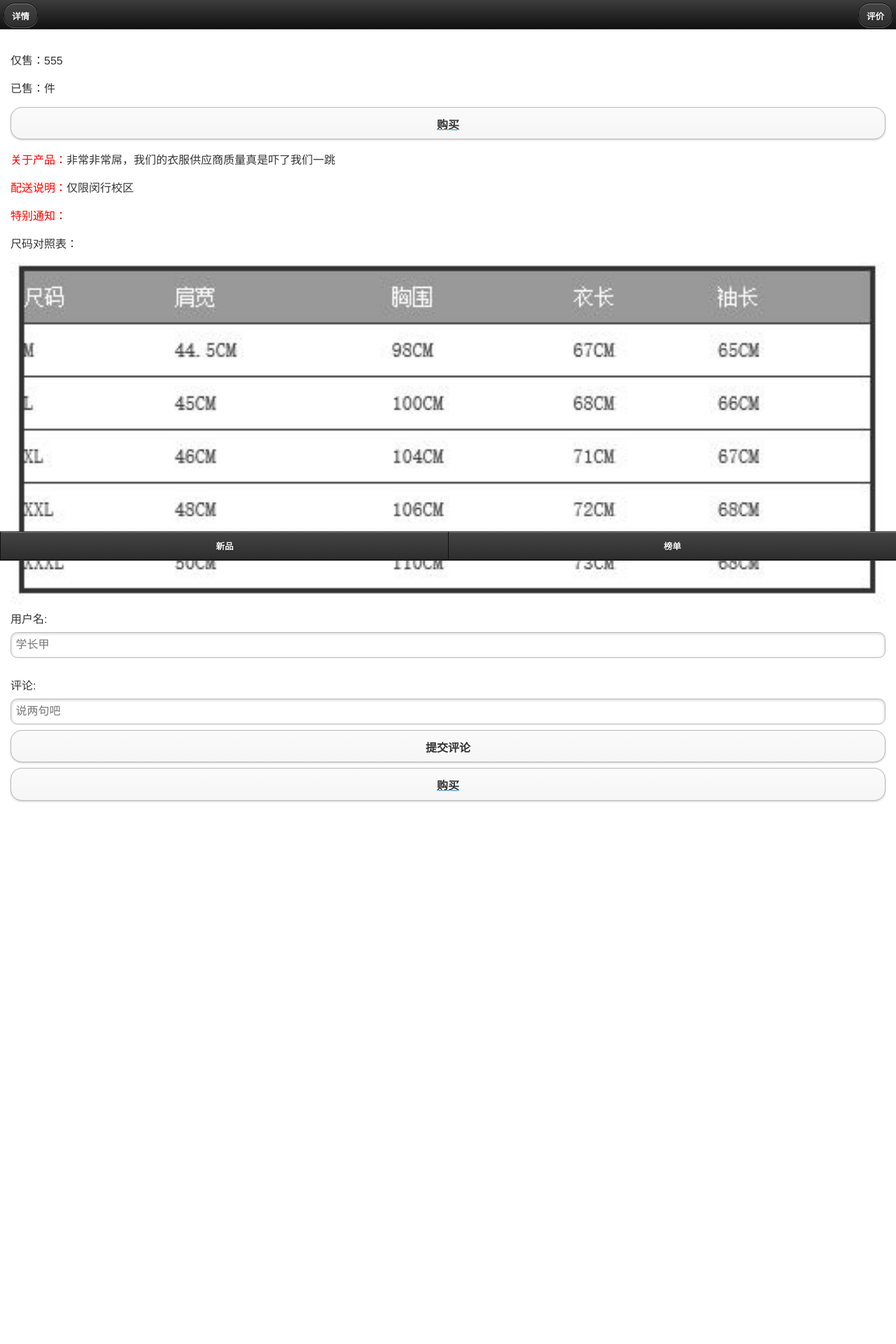
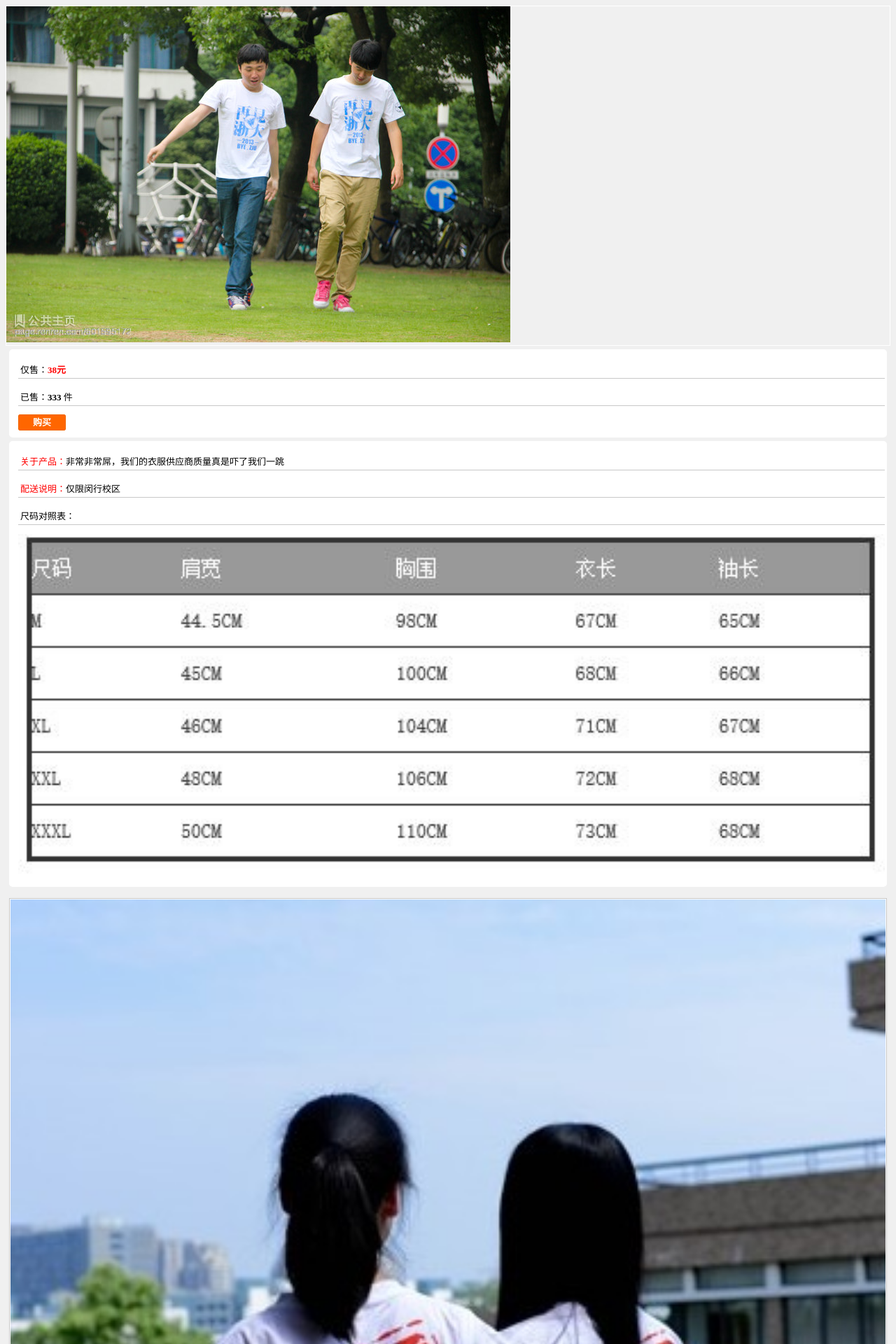
Before and after one commit to victorisildur/xuezhang, a PHP site: page /detail.html in a window 1280 px wide. Shown: the top 1920 px of the page at 70% size. Before the commit the page ends 1146 px from the top, so only its background shows below. Run offline with PHP 8.4, Linux system fonts and the light colour scheme; some libraries are stand-ins or nearby versions.

Commit message:
改版0.18
detail原型

```diff
--- a/SourceCode/完整网站架构/detail.html
+++ b/SourceCode/完整网站架构/detail.html
@@ -3,87 +3,82 @@
 
 <head>
   <meta name="viewport" content="width=device-width,  initial-scale=1">
-  <link rel="stylesheet" href="static/css/jquery.mobile-1.3.2.css">
-  <link rel="stylesheet" href="static/css/gallery.css">
-  <script src="http://libs.baidu.com/jquery/2.0.0/jquery.min.js"></script>
-  <script src="static/js/jquery.mobile-1.3.2.min.js"></script>
+  <link rel="stylesheet" href="static/css/main_mobile.css">
+  <script src="http://ajax.googleapis.com/ajax/libs/jquery/2.0.3/jquery.min.js"></script>
+  <script src="http://code.jquery.com/mobile/1.4.0/jquery.mobile-1.4.0.min.js"></script>
+  <script>window.jQuery || document.write('<script src="static/js/jquery.mobile-1.4.0.min.js"><\/script>')</script>
   <script src="static/js/knockout-3.0.0.js"></script>
-  <script src="http://files.cnblogs.com/dachie/jquery.timers-1.2.js" type="text/javascript"></script>
 </head>
 
 <body>
-	<div data-role="page" id="page_detail" data-theme="d" >
-		<div data-role="header" data-position="fixed">
-			<a data-role="button" onclick="window.scrollTo(0,0);return false;">详情</a>
-			<h1><span data-bind="text: title"></h1>
-			<a data-role="button" onclick="window.scrollTo(0,99999);return false;">评价</a>
+	<div id="allcontent">
+
+		<header><!--顶部大图-->
+			<img src = "static/img/zheda1.jpg">
+		</header>
+		<section id="detail_info">
+			<p>仅售：<strong style="color:red">38元</strong> </p>
+			<p>已售：<strong>333</strong> 件</p>
+			<!--购买键-->
+			<a void id="order_button">
+				<strong>购买</strong>
+			</a>
+		</section>
+
+		<section id="detail_info">
+			<!--尺码、配送说明-->
+			<p><span style="color:red">关于产品：</span>非常非常屌，我们的衣服供应商质量真是吓了我们一跳</p>
+			<p><span style="color:red">配送说明：</span>仅限闵行校区</p>
+			<p>尺码对照表：</p>
+			<img src="static/img/size_table.jpg" width="100%"/>
+		</section>
+
+		<div class="detail_gallery"><!--图片展示-->
+			<ul>
+				<div id="card_border">
+					<li>
+						<img src="static/img/zheda_s.jpg"/>
+					</li>
+				</div>
+				<div id="card_border">
+					<li>
+						<img src="static/img/zheda1.jpg"/>
+					</li>
+				</div>
+			</ul>
 		</div>
 
-		<div data-role="content">
-			<!--顶部大图-->
-			<div class = detail_gallery>
-
-			</div>
-			<p style="float:center">仅售：<span data-bind="text: price"></span></p>
-			<p style="float:center">已售：<span data-bind="text: sale_num"></span>件</p>
-			<!--购买键-->
-			<div>
-				<a data-bind="attr:{href: purchase_url}" data-ajax="false"><button>购买</button></a>
-			</div>
-			<!--尺码、配送说明-->
-			<div>
-				<p><span style="color:red">关于产品：</span>非常非常屌，我们的衣服供应商质量真是吓了我们一跳</p>
-				<p><span style="color:red">配送说明：</span>仅限闵行校区</p>
-				<span style="color:red">特别通知：</span><p data-bind="text:description"></p>
-				<p>尺码对照表：</p>
-				<img src="img/size_table.jpg" width="100%"/>
-			</div>
-			<!--图片展示-->
-			<div class = detail_gallery>
-				<ul style="list-style-type: none" data-bind="foreach : detailImgs , visible:detailImgs().length > 0">
-					<li>
-						<!--图片-->
-						<img data-bind="attr:{src: img_url}"/>
-					</li>
-				<ul>
-			</div>
-			<!--评论区+购买键-->
-			<div class="comment_buy" >
+		<section class="comment_buy" ><!--评论区+购买键-->
 			<!--评论区-->
 			<div class="comment">
 				<ul style="list-style-type: none" data-bind="foreach:comments,visible:comments().length > 0">
 					<li>
 					<span data-bind="text: user_name" class="user_name"> </span>
 					<!--亮了-->
-						<button data-bind="click: $parent.lightComment"><img src="img/light_small.png"/>亮了（<span data-bind="text: light_count"></span>）</button>
+					<button data-bind="click: $parent.lightComment"><img src="static/img/light_small.png"/>亮了（<span data-bind="text: light_count"></span>）</button>
 					<p data-bind="text:comment" >  </p>
 					</li>
 				</ul>
 			</div>
 			<!--提交评论-->
-				<div>
-					用户名: <input data-bind="value: newUserName" placeholder="学长甲"/><br/>
-					评论:   <input data-bind="value: newCommentText" placeholder="说两句吧" />
-					<button data-bind="click: submitComment">提交评论</button>
+			<div class = "submit_comment">
+				用户名: <input data-bind="value: newUserName" placeholder="学长甲" style="display:inline"/>
+				评论:   <input data-bind="value: newCommentText" placeholder="说两句吧" style="display:inline"/>
+				<button data-bind="click: submitComment" id="comment_button">
+					<strong>提交评论</strong>
+				</button>
 			</div>
-				<!--购买键-->
-				<div >
-					<a data-bind="attr:{href: purchase_url}" data-ajax="false"><button>购买</button></a>
-				</div>
-			</div>
+		</section>
 	</div>
 
-		<div data-role="footer" data-position="fixed">
-			<div data-role="navbar">
-				<ul>
-					<li><a href="index.html#page_new" data-ajax="false" >新品</a></li>
-					<li><a href="index.html#page_bestsales" data-ajax="false" >榜单</a></li>
-				</ul>
-			</div>
-		</div>
-	</div>
+
 <!--call for knockoutjs-->
-	<<script src="js/detail.js"></script>
+ <script src="static/js/detail.js"></script>
+ <script>
+	document.addEventListener('WeixinJSBridgeReady', function onBridgeReady() {
+	WeixinJSBridge.call('hideToolbar');
+	});
+  </script>
 </body>
 
 </html>
--- a/SourceCode/完整网站架构/static/css/main_mobile.css
+++ b/SourceCode/完整网站架构/static/css/main_mobile.css
@@ -69,10 +69,93 @@
 .activity_card p{
 	margin:5px;
 	padding:10px;
-	border-style : outset;
+	border-style : solid;
 	border-width: 1px;
 	border-color: rgb(215,215,215);
 	border-radius:5px;
 	background-color: rgb(255,255,255);
 	font-size: small;
 }
+/*for detail page*/
+#detail_info {
+	font-family:微软雅黑,宋体;
+	font-size:small;
+	padding-left:10px;
+	padding-bottom:10px;
+	background-color:white;
+	border-style:solid;
+	border-color:white;
+	border-radius:5px;
+	margin:5px;
+}
+#detail_info p{
+	padding:3px;
+	border-bottom-style:solid;
+	border-bottom-width:1px;
+	border-bottom-color:rgb(200,200,200);
+}
+
+.detail_gallery img {
+	width:100%;
+}
+.detail_gallery li{
+	border-style : ridge;
+	border-width: 1px;
+	border-color: white;
+	padding:0px;
+	margin:0px;
+}
+.detail_gallery ul{
+	padding:0px;
+}
+
+#order_button {
+	padding-left:20px;
+	padding-right:20px;
+	padding-top:3px;
+	padding-bottom:3px;
+	background-color:rgb(255,102,0);
+	border-style:solid;
+	border-width:1px;
+	border-color:rgb(240,102,0);
+	border-radius:3px;
+}
+
+#order_button  strong{
+	color:white;
+}
+.comment_buy {
+	font-family:微软雅黑,宋体;
+	padding-left:20px;
+	background-color:white;
+}
+
+.comment ul{
+	list-style-type: none;
+	padding: 0px;
+}
+.comment li{
+	background-color: white;
+	padding: 2px;
+	margin: 2px;
+	border: 1px;
+	color: black;
+	font-family: 微软雅黑,宋体;
+	font-size: small;
+}
+
+#comment_button {
+	padding-left:20px;
+	padding-right:20px;
+	padding-top:3px;
+	padding-bottom:3px;
+	background-color:rgb(51,153,255);
+	border-style:solid;
+	border-width:1px;
+	border-color:rgb(51,153,255);
+	border-radius:3px;
+}
+
+#comment_button  strong {
+	color:white;
+}
```
Lines whose indentation alone changed are shown as unchanged.
